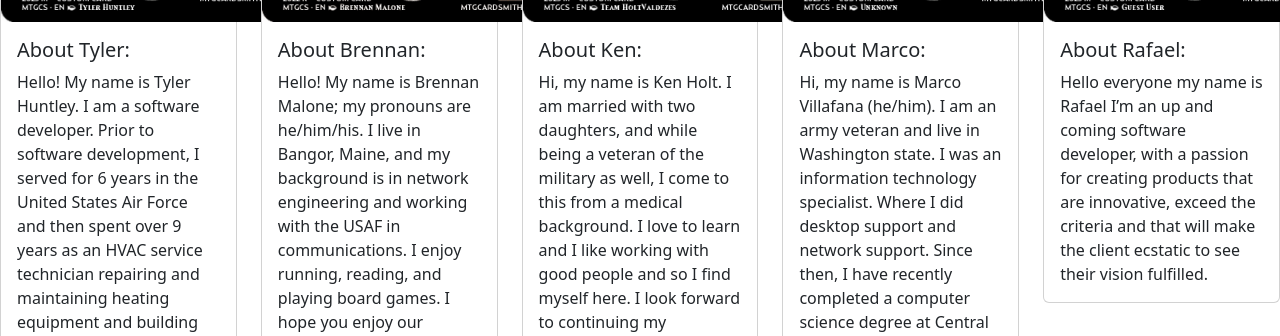
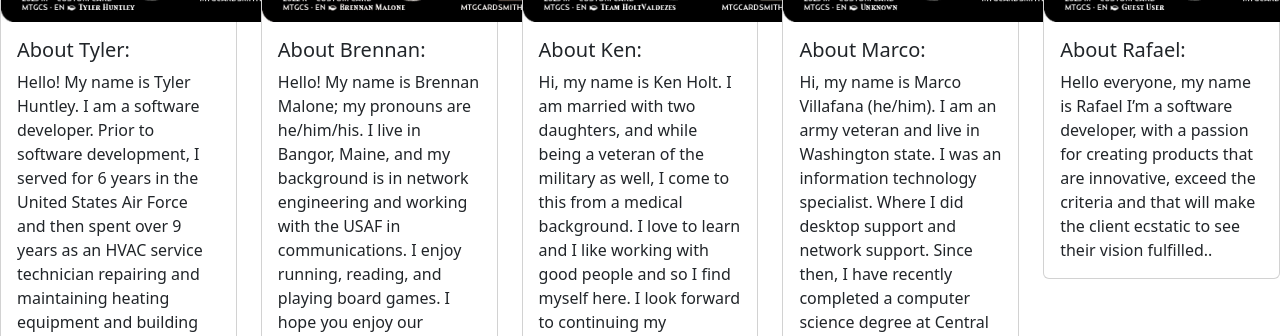
Before and after one commit to MTG-Deck-Maker/MTG-Deck-Creator, a React (Create React App) app: page /about in a window 1280 px wide. Shown: the part 457-793 px from the top of the page. Built offline with nearby package versions, Linux system fonts and the light colour scheme; no server answers.

Commit message:
Corrected about bio for rafael

```diff
--- a/src/About.js
+++ b/src/About.js
@@ -67,7 +67,7 @@ class Profile extends Component {
               <Card.Body>
                 <Card.Title>About Rafael:</Card.Title>
                 <Card.Text>
-                  Hello everyone my name is Rafael I’m an up and coming software developer, with a passion for creating products that are innovative, exceed the criteria and that will make the client ecstatic to see their vision fulfilled.
+                Hello everyone, my name is Rafael I’m a software developer, with a passion for creating products that are innovative, exceed the criteria and that will make the client ecstatic to see their vision fulfilled..
                 </Card.Text>
               </Card.Body>
             </Card>
```
